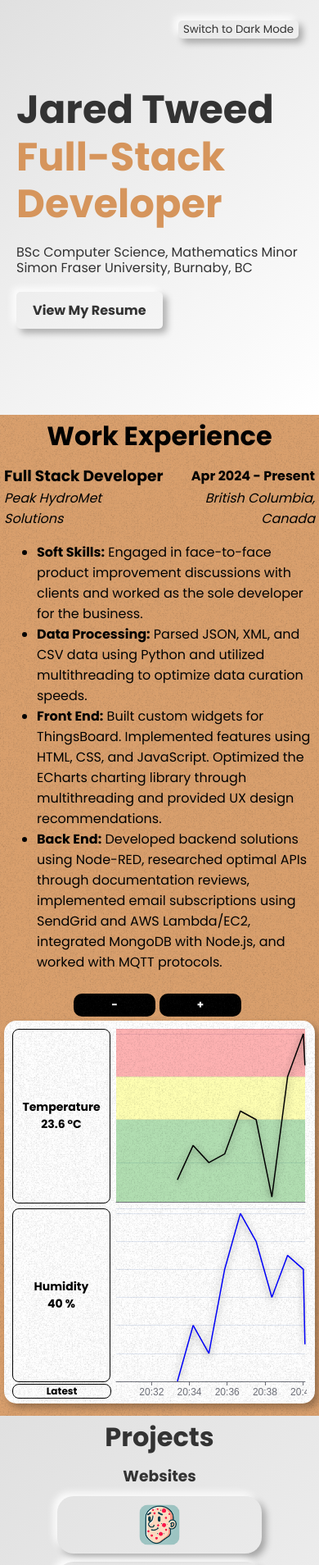
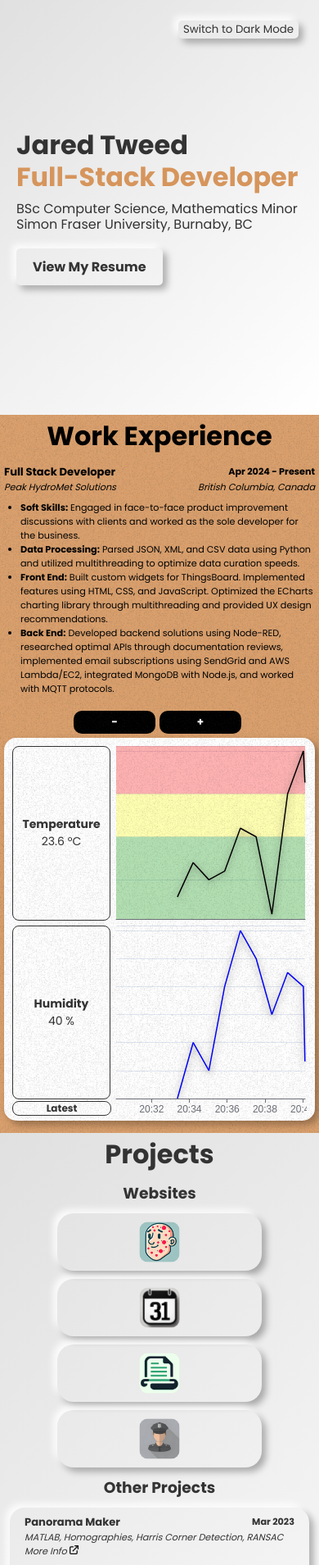
Before and after one commit to JaredTweed/react-resume, a React (Create React App) app in the folder resume/: page / in a window 390 px wide. Shown: the top 1909 px of the page at 82% size. Built offline with nearby package versions, Linux system fonts and the light colour scheme.

Commit message:
improved layout for small screens

```diff
--- a/resume/src/App.css
+++ b/resume/src/App.css
@@ -7,6 +7,8 @@
   --neumorphic-shadow: -5px -5px 9px rgba(255, 255, 255, 0.87), 5px 5px 9px rgba(0, 0, 0, 0.3);
   --inset-neumorphic-shadow: inset -5px -5px 9px rgba(255, 255, 255, 0.87), inset 5px 5px 9px rgba(0, 0, 0, 0.3);
   --text-color: #333;
+  --paper-text-color: #333;
+  --paper-color: white;
 }
 
 [data-theme="dark"] {
@@ -16,9 +18,17 @@
   --shadow: 0px 0px 17px rgba(255, 255, 255, 0.4);
   --neumorphic-shadow: -5px -5px 9px rgba(255, 255, 255, 0.178), 5px 5px 9px rgb(0, 0, 0);
   --inset-neumorphic-shadow: inset -5px -5px 9px rgba(255, 255, 255, 0.178), inset 5px 5px 9px rgb(0, 0, 0);
-  --text-color: white;
+  --text-color: rgb(214, 214, 214);
+  /* --paper-text-color: rgb(214, 214, 214);
+  --paper-color: linear-gradient(135deg, #000000, #3d3d3d, #5f5f5f); */
+  --paper-text-color: #333;
+  --paper-color: white;
 }
 
+ul {
+  margin-block-start: 0.5rem;
+  margin-block-end: 0.5rem;
+}
 
 
 /* Heading Defaults */
@@ -40,7 +50,7 @@ h3 {
   background-color: #DAA06D;
 }
 
-#skills *,
+#skills,
 #experience * {
   color: black;
 }
@@ -222,7 +232,8 @@ h3 {
 
 /* Paper */
 .paper {
-  background: white;
+  background: var(--paper-color);
+  color: var(--paper-text-color);
   border-radius: 10px;
   box-shadow: 5px 5px 10px rgba(0, 0, 0, 0.3);
   padding: 8px;
@@ -231,7 +242,7 @@ h3 {
 
 .skill-p {
   line-height: 1.3rem;
-  border: 5px solid white;
+  border: 5px solid transparent;
 }
 
 
@@ -268,15 +279,37 @@ h3 {
   }
 }
 
+.coaching-soft-skil-image {
+  display: block;
+}
+
 @media screen and (max-width: 500px) {
   footer p {
     font-size: 0.6rem;
   }
+
+  .coaching-soft-skil-image {
+    display: none;
+  }
+
 }
 
 @media screen and (max-width: 435px) {
   footer p {
     font-size: 0.5rem;
+  }
+
+  .job {
+    font-size: 0.7rem;
+  }
+
+  ul {
+    padding-left: 20px;
+  }
+
+  .project .title-and-date,
+  .project ul {
+    font-size: 0.7rem;
   }
 }
 
--- a/resume/src/App.js
+++ b/resume/src/App.js
@@ -1,10 +1,9 @@
-import React, { useState, useEffect, useRef } from "react";
+import React, { useEffect } from "react";
 import "./App.css";
 
 import AnimatedButton from "./components/AnimatedButton";
 import Navbar from "./components/Navbar";
 import HeroSection from "./components/HeroSection";
-import MultiTimeSeries from './components/MultiTimeSeries'
 import MultiTimeSeriesEditor from './components/MultiTimeSeriesEditor'
 
 import '@mdi/font/css/materialdesignicons.min.css'; // Import Material Design Icons CSS
@@ -15,8 +14,6 @@ import handsIcon from "./assets/hands.png";
 import ttqbcIcon from "./assets/texttoquestion.png";
 import troublemakerIcon from "./assets/troublemaker.jpg";
 import tetrisbookingIcon from "./assets/tetrisbooking.png";
-import tealBlackVideo from "./assets/teal-black.mp4"; // Import the video file
-import background from "./assets/texture1.jpg";
 
 import mouseImg1 from "./assets/MouseMirage-img1.png";
 import mouseImg2 from "./assets/MouseMirage-img2.png";
@@ -28,11 +25,6 @@ import softSkillCoach from "./assets/soft-skills-2.jpg";
 import linkIcon from "./assets/external-link.png"
 
 const App = () => {
-  const [showText, setShowText] = useState(false);
-  const [showResume, setShowResume] = useState(false);
-  const videoRef = useRef(null);
-
-
   useEffect(() => {
     const adjustImageDimensions = () => {
       const containers = document.querySelectorAll(".project-images");
@@ -40,7 +32,11 @@ const App = () => {
       const referenceMeasurement = document.querySelectorAll(".reference-measurement");
 
       containers.forEach((container) => {
-        const images = container.querySelectorAll("img");
+        // const images = container.querySelectorAll("img");
+        const images = Array.from(container.querySelectorAll("img")).filter((img) => {
+          // Include only images that are not hidden
+          return window.getComputedStyle(img).display !== "none";
+        });
         // const totalWidth = 700 // Desired total width of images
         const totalWidth = Math.min(window.innerWidth - 36, referenceMeasurement[0].offsetWidth - 20, 800);
         const gap = 10; // Space between images
@@ -160,7 +156,7 @@ const App = () => {
           display: "flex", flexDirection: "column", alignItems: "center", position: "relative"
         }}>
 
-          <HeroSection />
+          <HeroSection style={{ height: "70vh" }} />
 
 
           <div id="experience" className="section">
@@ -222,8 +218,11 @@ const App = () => {
                       <p className="info"><a href="https://github.com/JaredTweed/PanoramaMaker">More Info <img src={linkIcon} alt="Link Icon" className="linkIcon" /></a></p>
                     </div>
                   </div>
+                  <ul>
+                    <li>Creates a panorama from given input images.</li>
+                  </ul>
                 </div>
-                <div className="project-images"><img src={panoramaImg1} height="100%" /><img src={panoramaImg2} height="100%" /></div>
+                <div className="project-images"><img src={panoramaImg1} height="100%" alt="" /><img src={panoramaImg2} height="100%" alt="" /></div>
               </div>
 
               <div className="project neumorphic">
@@ -242,7 +241,7 @@ const App = () => {
                     <li>Designed mechanics, including level progression, sound management, and UI navigation.</li>
                   </ul>
                 </div>
-                <div className="project-images"><img src={mouseImg2} height="100%" /><img src={mouseImg1} height="100%" /></div>
+                <div className="project-images"><img src={mouseImg2} height="100%" alt="" /><img src={mouseImg1} height="100%" alt="" /></div>
               </div>
             </div>
           </div>
@@ -265,7 +264,10 @@ const App = () => {
                 <p className="skill-p">Displayed a strong work ethic on Yukon diamond drilling rigs (up to 95 hours per week).</p>
                 <p className="skill-p">Devoted years of volunteering and working with elementary school children.</p>
                 <p className="skill-p">Excelled in culturally diverse workplaces.</p>
-                <div className="project-images"><img src={softSkillCoach} height="100%" /><img src={softSkillYukon} height="100%" /></div>
+                <div className="project-images">
+                  <img className="coaching-soft-skil-image" src={softSkillCoach} height="100%" alt="" />
+                  <img src={softSkillYukon} height="100%" alt="" />
+                </div>
               </div>
             </div>
           </div>
--- a/resume/src/components/HeroSection.css
+++ b/resume/src/components/HeroSection.css
@@ -4,12 +4,8 @@
   justify-content: center;
   align-items: center;
   width: 100%;
-  height: 50vh;
-  /* Full viewport height */
-  /* background: #3d3d3d;
-  background: linear-gradient(135deg, #3d3d3d, #5a5a5a, #7a7a7a); */
-  background: #e0e0e0;
-  background: linear-gradient(135deg, #e0e0e0, #f0f0f0, #ffffff);
+  height: max(50vh, 462px);
+  /* height: 100%; */
   background: var(--background-color);
 
   /* Subtle background gradient */
@@ -28,7 +24,7 @@
   text-align: left;
   max-width: 900px;
   width: 100%;
-  padding: 20px;
+  padding: 20px 0 20px 20px;
 }
 
 /* Text Section */
@@ -40,6 +36,7 @@
   font-size: 3rem;
   margin: 0 0 20px;
   line-height: 1.2;
+  padding-right: 0;
 }
 
 .hero-text p {
@@ -108,7 +105,46 @@
   }
 
   .hero-section {
-    height: 60vh;
+    /* height: 60vh; */
+    height: max(60vh, 462px);
+  }
+}
+
+@media (max-width: 557px) {
+
+  .hero-text h1 {
+    font-size: 2rem;
+    margin: 0 0 10px;
+  }
+}
+
+@media (max-width: 383px) {
+
+  .hero-text h1 {
+    font-size: 1.7rem;
+  }
+
+  .hero-text p {
+    font-size: 0.8rem;
+  }
+
+  .hero-resume-link {
+    font-size: 0.8rem;
+  }
+}
+
+@media (max-width: 329px) {
+
+  .hero-text h1 {
+    font-size: 1.5rem;
+  }
+
+  .hero-text p {
+    font-size: 0.75rem;
+  }
+
+  .hero-resume-link {
+    font-size: 0.8rem;
   }
 }
 
--- a/resume/src/components/MultiTimeSeries.js
+++ b/resume/src/components/MultiTimeSeries.js
@@ -185,7 +185,7 @@ export default function MultiTimeSeries({
               formatXAxisLabel(value, theMinTime, theMaxTime)
           },
           min: theMinTime,
-          max: theMaxTime
+          max: theMaxTime,
         },
         yAxis: {
           type: "value",
@@ -236,7 +236,8 @@ export default function MultiTimeSeries({
             });
             // Optionally append the "Cursor Height" if showMouseHeight
             return `${dateStr}<br/>${tipLines.join('<br/>')}<br/>${chartInstance.myMouseLocation || ''}`;
-          }
+          },
+          extraCssText: 'z-index: 1; font-family: Poppins, san-serif;'
         },
         series: allSeries
       };
@@ -410,7 +411,7 @@ export default function MultiTimeSeries({
         display: "flex",
         flexDirection: "column",
         justifyContent: "space-between",
-        backgroundColor: "white",
+        background: "var(--paper-color)",
         padding: `${lrtpadding}px ${lrtpadding}px ${bpadding}px ${lrtpadding}px`,
         borderRadius: "15px",
         boxShadow: "5px 5px 10px rgba(0, 0, 0, 0.3)"
@@ -449,9 +450,8 @@ export default function MultiTimeSeries({
                 justifyContent: "center",
                 textAlign: "center",
                 verticalAlign: "middle",
-                border: "1px solid #000",
+                border: "1px solid var(--paper-text-color)",
                 borderRadius: "8px",
-                color: "black",
                 fontSize: "14px",
                 fontWeight: "bold",
                 marginBottom: "0px",
@@ -494,9 +494,9 @@ export default function MultiTimeSeries({
             fontWeight: "bold",
             marginTop: `${3 - additionalHeight}px`,
             marginBottom: "0px",
-            border: "1px solid #000",
+            border: "1px solid var(--paper-text-color)",
             borderRadius: "8px",
-            color: "black"
+            color: "var(--paper-text-color)"
           }}
         >
           Latest
@@ -542,10 +542,10 @@ function buildValueBoxHTML(dk, keyData, settings, showAll) {
   if (!keyData || !keyData.length) {
     return `
       <div style="display: flex; flex-direction: column;">
-        <span style="white-space: nowrap; overflow: hidden; font-weight: bold;">
+        <span style="white-space: nowrap; overflow: hidden; font-weight: bold; color: var(--paper-text-color);">
           ${label}
         </span>
-        <span style="white-space: nowrap; overflow: hidden; font-weight: normal;">
+        <span style="white-space: nowrap; overflow: hidden; font-weight: normal; color: var(--paper-text-color);">
           No Data
         </span>
       </div>
@@ -568,11 +568,11 @@ function buildValueBoxHTML(dk, keyData, settings, showAll) {
   if (!showAll) {
     // Show only label + latest
     return `
-      <div style="padding: 5px; font-family: 'Poppins', san-serif;">
-        <div style="font-weight: bold; white-space: nowrap; overflow: hidden;">
+      <div style="padding: 5px; font-family: 'Poppins', san-serif; ">
+        <div style="font-weight: bold; white-space: nowrap; overflow: hidden; color: var(--paper-text-color);">
           ${label}
         </div>
-        <div style="white-space: nowrap; overflow: hidden;">
+        <div style="font-weight: normal; white-space: nowrap; overflow: hidden; color: var(--paper-text-color);">
           ${formatNumberWithCommas(latestValue)}${units}
         </div>
       </div>
@@ -581,8 +581,8 @@ function buildValueBoxHTML(dk, keyData, settings, showAll) {
     // Show label + all configured stats
     const row = (title, val) => `
       <div style="display: table-row;">
-        <span style="display: table-cell; padding-right: 10px; white-space: nowrap;">${title}:</span>
-        <span style="display: table-cell; text-align: right; white-space: nowrap;">${val}</span>
+        <span style="display: table-cell; padding-right: 10px; white-space: nowrap; color: var(--paper-text-color);">${title}:</span>
+        <span style="display: table-cell; text-align: right; white-space: nowrap; color: var(--paper-text-color);">${val}</span>
       </div>
     `;
     const minHTML = wantMin ? row('Min', formatNumberWithCommas(minValue) + units) : '';
@@ -592,11 +592,11 @@ function buildValueBoxHTML(dk, keyData, settings, showAll) {
 
     return `
       <div style="padding: 5px; font-family: 'Poppins', san-serif;">
-        <strong style="font-weight: 800; display: block; white-space: nowrap; overflow: hidden;">
+        <strong style="font-weight: 800; display: block; white-space: nowrap; overflow: hidden; color: var(--paper-text-color);">
           ${label}
         </strong>
         <div style="font-size: 13px; text-align: center; font-weight: normal;">
-          <div style="display: table; margin: 0 auto;">
+          <div style="display: table; margin: 0 auto; ">
             ${row('Latest', formatNumberWithCommas(latestValue) + units)}
             ${minHTML}
             ${maxHTML}
```
Also changed, not shown: 1 other file (tests, documents, lock files or other folders).
